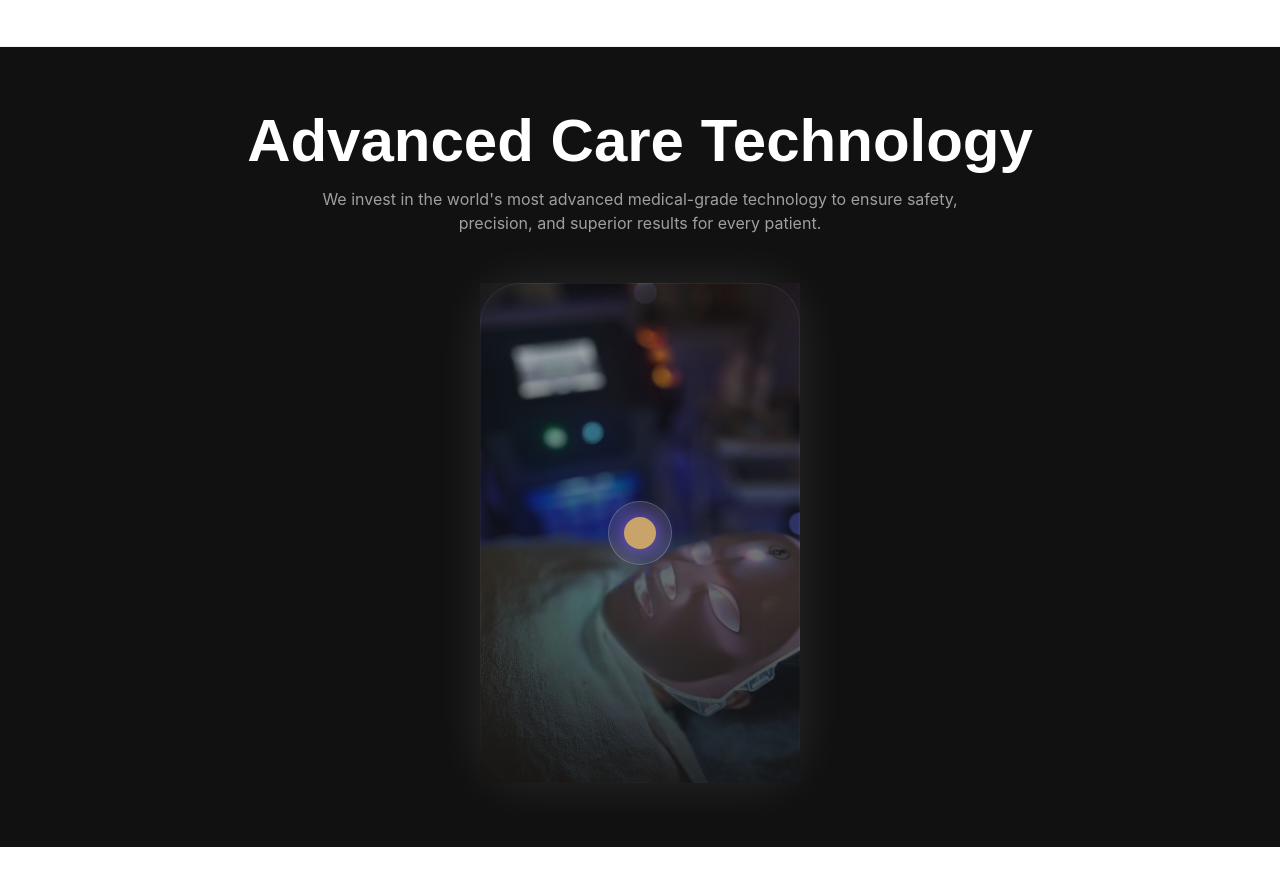
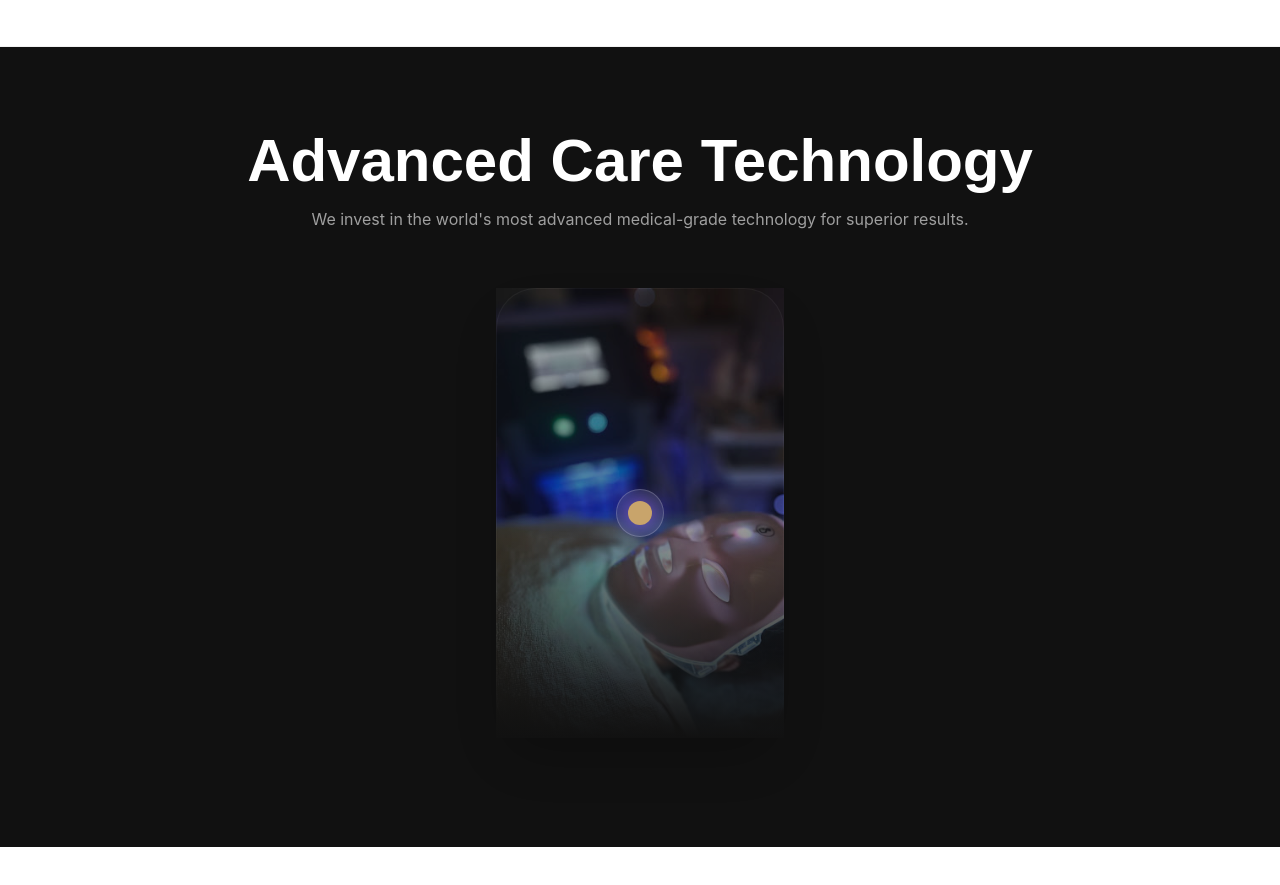
Before and after one commit to Raahiltfb/newmee-cosmetology-demo, a React (Vite) app: page / in a window 1280 px wide. Shown: the part 1094-1979 px from the top of the page. Built offline with nearby package versions, Linux system fonts and the light colour scheme.

Commit message:
Update ClinicTechnologyShowcase.tsx

```diff
--- a/src/components/ClinicTechnologyShowcase.tsx
+++ b/src/components/ClinicTechnologyShowcase.tsx
@@ -13,18 +13,18 @@ export const ClinicTechnologyShowcase = () => {
   useEffect(() => {
     const ctx = gsap.context(() => {
       // 1. Pin the container
-      const mainTrigger = ScrollTrigger.create({
+      ScrollTrigger.create({
         trigger: containerRef.current,
         start: "top top",
-        end: "+=150%", // Reduced scroll length for snappier feel
+        end: "+=150%",
         pin: true,
         scrub: 1,
       });
 
-      // 2. Rotate and scale the device - happens over the whole scroll
+      // 2. Rotate the device
       gsap.to(deviceRef.current, {
-        rotateY: 180, // 360 can sometimes be too fast, 180 feels more "showcase"
-        scale: 1.1,
+        rotateY: 180,
+        scale: 1.05,
         scrollTrigger: {
           trigger: containerRef.current,
           start: "top top",
@@ -33,25 +33,26 @@ export const ClinicTechnologyShowcase = () => {
         }
       });
 
-      // 3. Animate labels - Adjusted timing to happen DURING the pin
+      // 3. COMPRESSED LABEL ANIMATION
+      // We want all labels to finish appearing by the time we hit 60% of the scroll
       const labels = gsap.utils.toArray(".tech-label");
       labels.forEach((label: any, i) => {
         gsap.fromTo(label,
           {
             opacity: 0,
-            x: i % 2 === 0 ? -30 : 30,
-            scale: 0.9
+            y: 20,
+            scale: 0.8
           },
           {
             opacity: 1,
-            x: 0,
+            y: 0,
             scale: 1,
             scrollTrigger: {
               trigger: containerRef.current,
-              // These start points ensure labels appear sequentially while pinned
-              start: `top+=${(i * 30)}% top`,
-              end: `top+=${(i * 30) + 20}% top`,
-              scrub: 1,
+              // Labels now trigger much faster: 10%, 25%, 40%, 55%
+              start: `top+=${(i * 15) + 10}% top`,
+              end: `top+=${(i * 15) + 25}% top`,
+              scrub: 0.5, // Lower scrub for faster response
             }
           }
         );
@@ -62,10 +63,10 @@ export const ClinicTechnologyShowcase = () => {
   }, []);
 
   const techLabels = [
-    { title: "Precision Laser Technology", pos: "top-[10%] left-[-5%] md:left-[5%]" },
-    { title: "Dermatologist Approved", pos: "top-[25%] right-[-5%] md:right-[5%]" },
-    { title: "Safe for All Skin Types", pos: "bottom-[25%] left-[-5%] md:left-[5%]" },
-    { title: "Clinically Tested Equipment", pos: "bottom-[10%] right-[-5%] md:right-[5%]" },
+    { title: "Precision Laser Technology", pos: "top-[15%] left-[0%] md:left-[5%]" },
+    { title: "Dermatologist Approved", pos: "top-[30%] right-[0%] md:right-[5%]" },
+    { title: "Safe for All Skin Types", pos: "bottom-[35%] left-[0%] md:left-[5%]" },
+    { title: "Clinically Tested Equipment", pos: "bottom-[15%] right-[0%] md:right-[5%]" },
   ];
 
   return (
@@ -74,13 +75,12 @@ export const ClinicTechnologyShowcase = () => {
       id="technology"
       className="relative h-screen bg-primary overflow-hidden flex items-center justify-center"
     >
-      {/* Background Glow */}
       <div className="absolute inset-0 opacity-20 pointer-events-none">
         <div className="absolute top-0 left-0 w-full h-full bg-[radial-gradient(circle_at_center,_var(--tw-gradient-stops))] from-accent/40 via-transparent to-transparent" />
       </div>
 
       <div className="max-w-7xl mx-auto px-6 w-full relative h-full flex flex-col items-center justify-center">
-        <div className="text-center mb-12 z-10">
+        <div className="text-center mb-8 z-10">
           <motion.h2
             initial={{ opacity: 0, y: 20 }}
             whileInView={{ opacity: 1, y: 0 }}
@@ -89,39 +89,35 @@ export const ClinicTechnologyShowcase = () => {
             Advanced Care Technology
           </motion.h2>
           <p className="text-white/60 max-w-2xl mx-auto text-sm md:text-base">
-            We invest in the world's most advanced medical-grade technology to ensure safety, precision, and superior results for every patient.
+            We invest in the world's most advanced medical-grade technology for superior results.
           </p>
         </div>
 
-        <div className="relative w-full max-w-4xl flex items-center justify-center">
+        <div className="relative w-full max-w-5xl flex items-center justify-center min-h-[500px]">
           {/* Device Container */}
-          <div ref={deviceRef} className="relative z-10 w-56 h-80 md:w-80 md:h-[500px] perspective-1000">
-            <div className="w-full h-full bg-neutral-800 rounded-[40px] shadow-[0_0_50px_rgba(255,255,255,0.1)] flex items-center justify-center overflow-hidden border border-white/20">
-              {/* Local Image from public/techshowcase.jpg */}
+          <div ref={deviceRef} className="relative z-10 w-48 h-72 md:w-72 md:h-[450px] perspective-1000">
+            <div className="w-full h-full bg-neutral-900 rounded-[40px] shadow-2xl flex items-center justify-center overflow-hidden border border-white/10">
               <img
                 src="/techshowcase.jpg"
-                alt="Advanced Technology"
-                className="absolute inset-0 w-full h-full object-cover opacity-70"
+                alt="Technology"
+                className="absolute inset-0 w-full h-full object-cover opacity-60"
               />
-              <div className="absolute inset-0 bg-gradient-to-t from-primary/80 to-transparent" />
-
-              <div className="relative w-16 h-16 rounded-full bg-white/10 backdrop-blur-md flex items-center justify-center border border-white/20">
-                <div className="w-8 h-8 rounded-full bg-accent animate-pulse shadow-[0_0_20px_#8b5cf6]" />
+              <div className="absolute inset-0 bg-gradient-to-t from-primary via-transparent to-transparent" />
+              <div className="relative w-12 h-12 rounded-full bg-white/10 backdrop-blur-md flex items-center justify-center border border-white/20">
+                <div className="w-6 h-6 rounded-full bg-accent animate-pulse shadow-[0_0_20px_#8b5cf6]" />
               </div>
             </div>
           </div>
 
-          {/* Floating Labels - Adjusted positioning to prevent overlap */}
-          <div ref={labelsRef} className="absolute inset-0 pointer-events-none">
+          {/* Floating Labels */}
+          <div ref={labelsRef} className="absolute inset-0 pointer-events-none flex items-center justify-center">
             {techLabels.map((label, idx) => (
               <div
                 key={idx}
                 className={`tech-label absolute ${label.pos} z-20 flex items-center gap-3`}
               >
-                {/* Visual Connector Dot */}
-                <div className="hidden md:block w-3 h-3 rounded-full bg-accent shadow-[0_0_15px_rgba(139,92,246,0.8)]" />
-
-                <div className="bg-white/5 backdrop-blur-xl border border-white/10 px-4 py-2 md:px-6 md:py-3 rounded-2xl shadow-2xl">
+                <div className="hidden md:block w-3 h-3 rounded-full bg-accent shadow-[0_0_15px_#8b5cf6]" />
+                <div className="bg-white/10 backdrop-blur-md border border-white/20 px-4 py-2 md:px-6 md:py-3 rounded-2xl shadow-xl">
                   <span className="text-white font-semibold text-xs md:text-base whitespace-nowrap">
                     {label.title}
                   </span>
```
